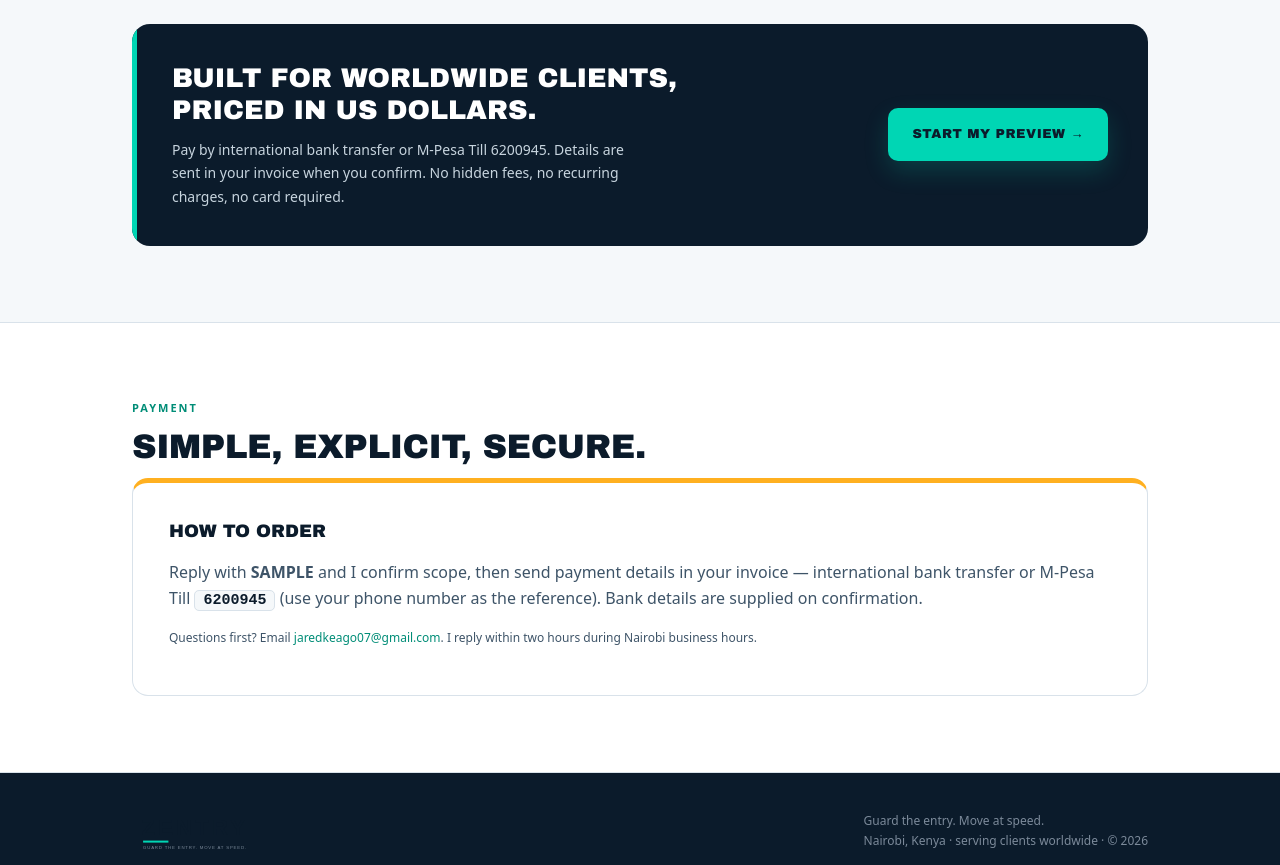
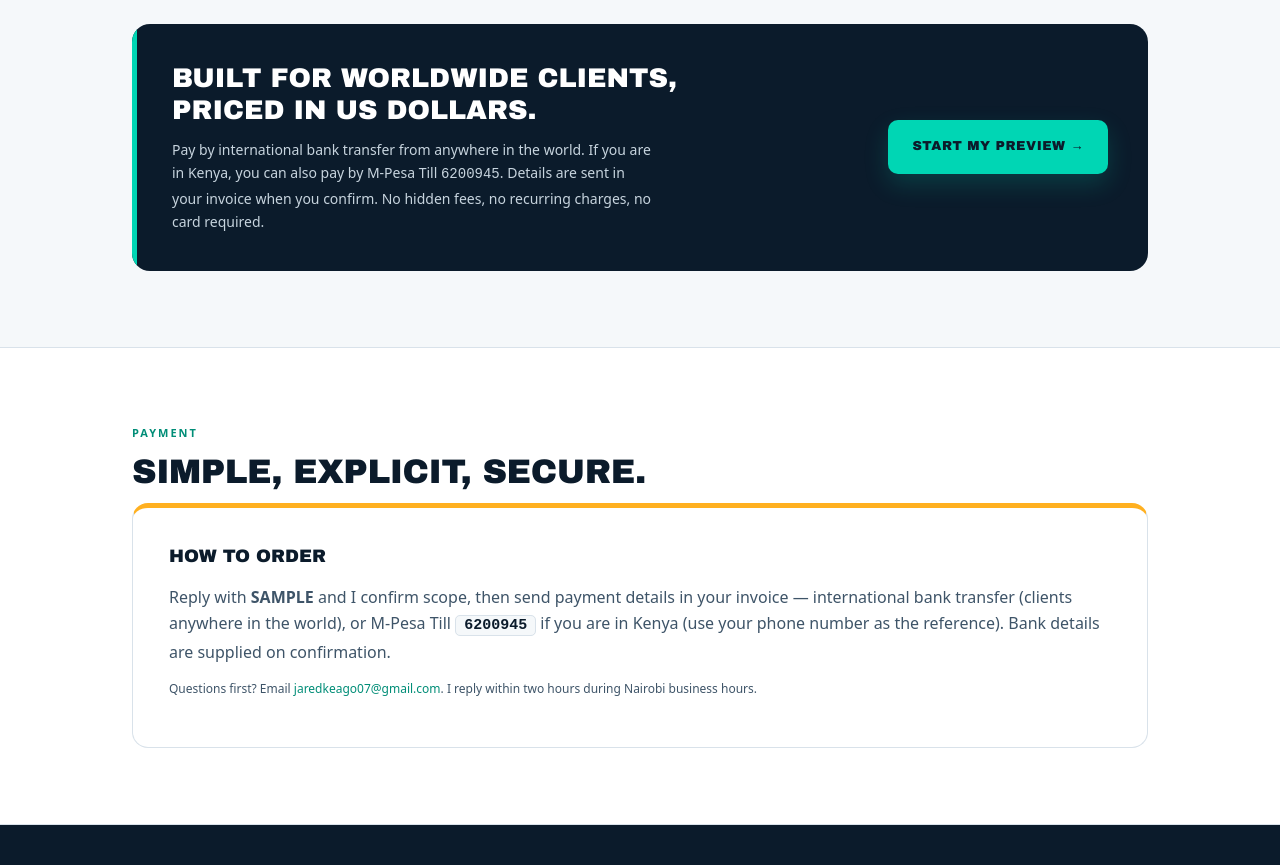
Before and after one commit to jaredatandi/zentry-site, a plain HTML site: page index.html in a window 1280 px wide. Shown: the part 2060-2925 px from the top of the page. Drawn offline with Linux system fonts and the light colour scheme.

Commit message:
Clarify M-Pesa Till 6200945 is Kenya-only

```diff
--- a/index.html
+++ b/index.html
@@ -212,7 +212,7 @@
     <div class="band">
       <div>
         <h2>Built for worldwide clients,<br>priced in US dollars.</h2>
-        <p>Pay by international bank transfer or M-Pesa Till 6200945. Details are sent in your invoice when you confirm. No hidden fees, no recurring charges, no card required.</p>
+        <p>Pay by international bank transfer from anywhere in the world. If you are in Kenya, you can also pay by M-Pesa Till <code>6200945</code>. Details are sent in your invoice when you confirm. No hidden fees, no recurring charges, no card required.</p>
       </div>
       <a class="btn" href="mailto:jaredkeago07@gmail.com?subject=SAMPLE">Start my preview →</a>
     </div>
@@ -225,7 +225,7 @@
     <h2 class="section">Simple, explicit, secure.</h2>
     <div class="pay">
       <h3>How to order</h3>
-      <p>Reply with <b>SAMPLE</b> and I confirm scope, then send payment details in your invoice — international bank transfer or M-Pesa Till <code>6200945</code> (use your phone number as the reference). Bank details are supplied on confirmation.</p>
+      <p>Reply with <b>SAMPLE</b> and I confirm scope, then send payment details in your invoice — international bank transfer (clients anywhere in the world), or M-Pesa Till <code>6200945</code> if you are in Kenya (use your phone number as the reference). Bank details are supplied on confirmation.</p>
       <p class="micro">Questions first? Email <a href="mailto:jaredkeago07@gmail.com">jaredkeago07@gmail.com</a>. I reply within two hours during Nairobi business hours.</p>
     </div>
   </div>
```
